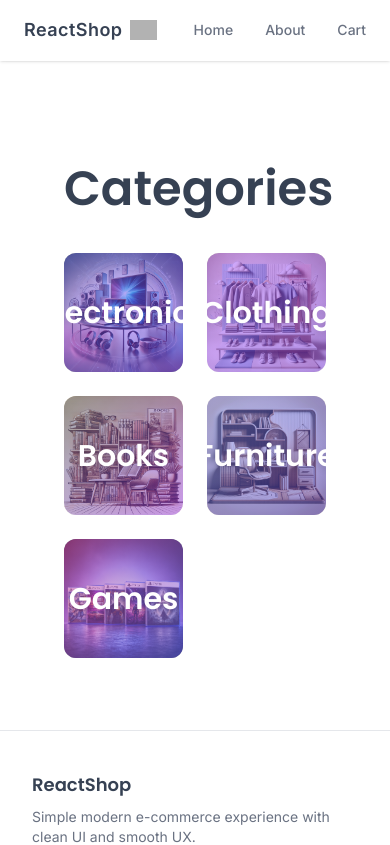
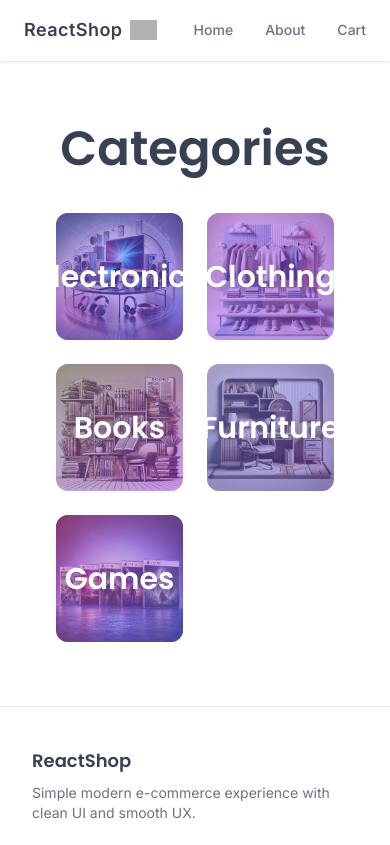
Before and after one commit to KIB101D/vite-react-ecommerce, a React (Vite) app: page / in a window 390 px wide. Shown: the top 845 px of the page. Built offline with nearby package versions, Linux system fonts and the light colour scheme; grey boxes are pictures that could not be loaded.

Commit message:
style(layout): adjusted layout styles for better spacing and responsiveness.

```diff
--- a/src/components/Layout.tsx
+++ b/src/components/Layout.tsx
@@ -17,18 +17,18 @@ function Layout({ products }: LayoutProps) {
         <Toaster
           position="top-right"
           style={{
-            top: "80px",
+            top: "60px",
           }}
         />
 
         <Header />
 
-        <main className="flex flex-col flex-1">
-          <div className="px-6 py-4">
+        <main className="flex flex-col flex-1 px-4 py-4 sm:px-6 md:px-10 sm:py-6">
+          <div className="w-full mx-auto max-w-7xl">
             <Breadcrumbs products={products} />
           </div>
 
-          <div className="flex-1 px-6 py-6">
+          <div className="flex-1">
             <Outlet />
           </div>
         </main>
```
